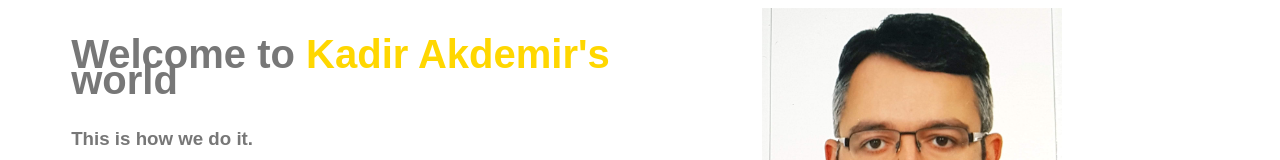
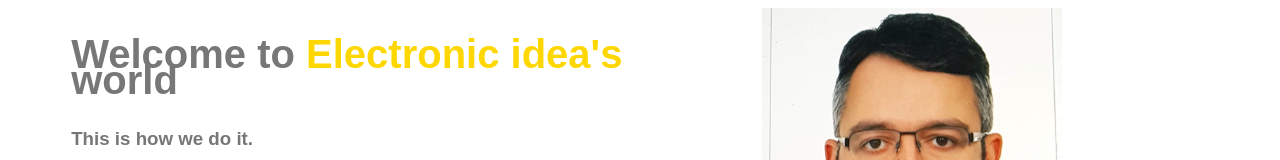
Before and after one commit to kadir001/homepage, a plain HTML site: page index.html in a window 1280 px wide. Shown: the top 160 px of the page. Drawn offline with Linux system fonts and the light colour scheme.

Commit message:
Update index.html

```diff
--- a/index.html
+++ b/index.html
@@ -1,13 +1,13 @@
 <!DOCTYPE html>
 <html>
     <head>
-<title> Kadir Akdemir's website </title>
+<title> Electronic idea's Website </title>
    <link rel="stylesheet" type="text/css" href="style.css">
     </head>
     <body>
     <section class="container">
     <div class="halfwidth">
- <h1> Welcome to <span class="name"> Kadir Akdemir's </span>world </h1>
+ <h1> Welcome to <span class="name"> Electronic idea's </span>world </h1>
  <h3> This is how we do it. </h3>
    <p> I am a C++ programmer and a front end webdesigner. </p>
    <a class="primary-btn" href="https://www.linkedin.com/in/electronic-ideas-47770b203">hire me</a>
```
